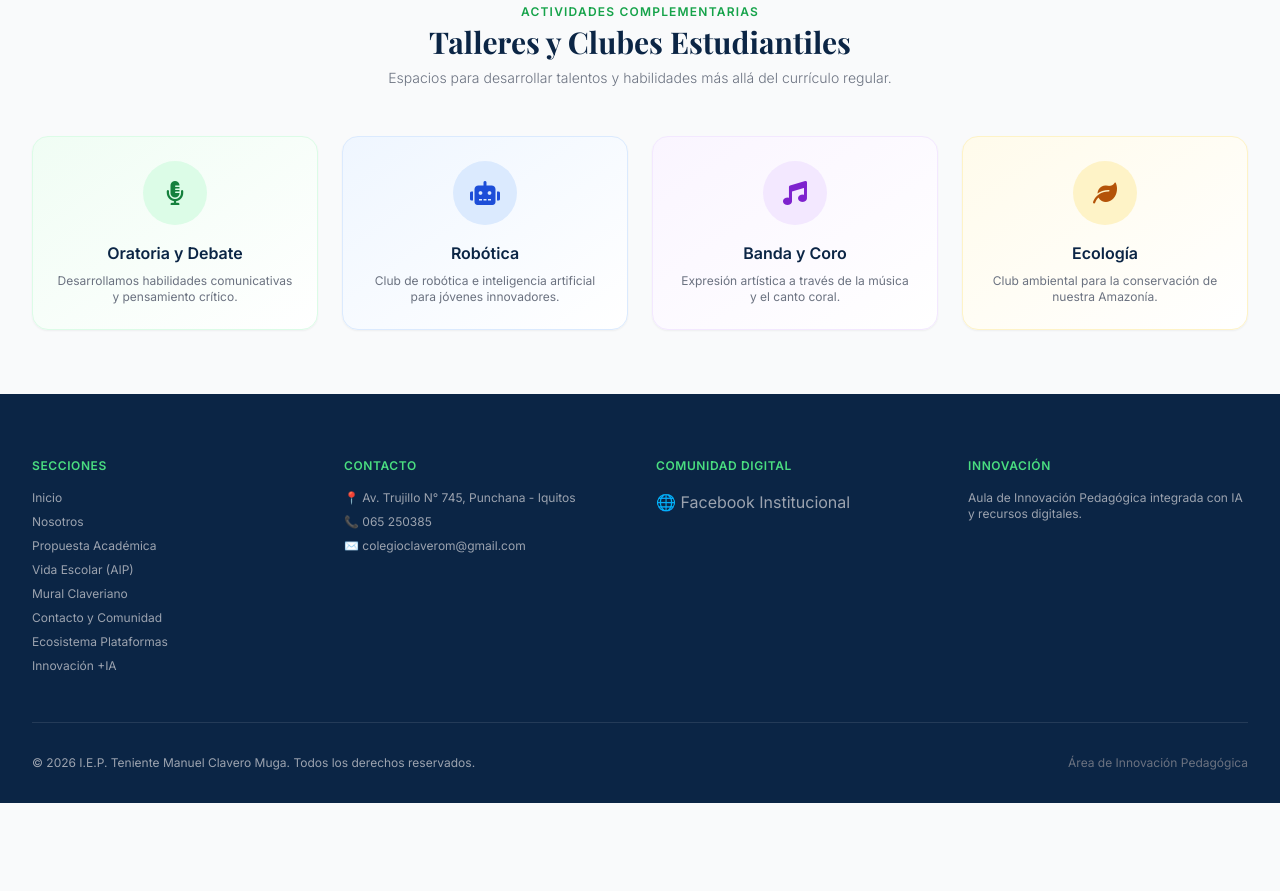
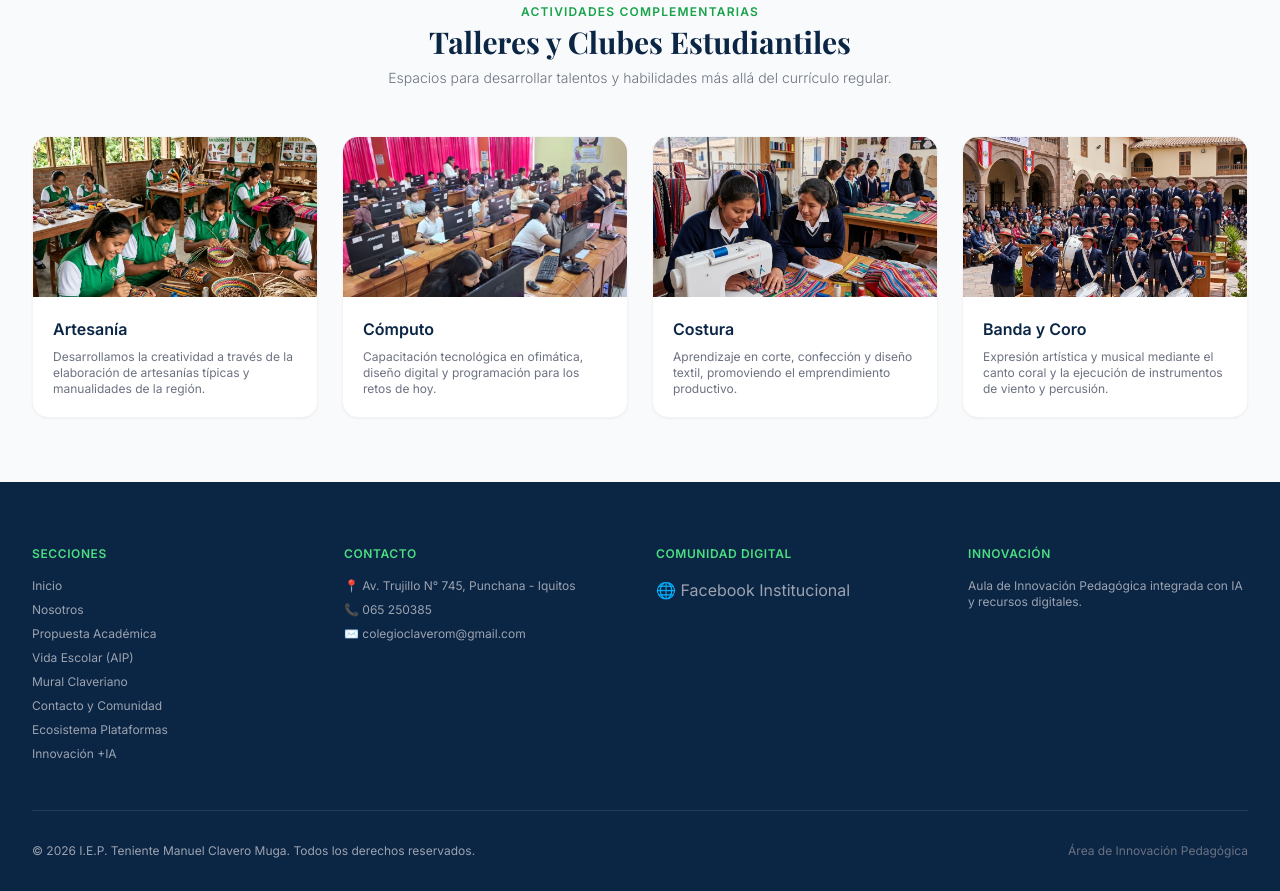
Before and after one commit to Lennin400/pagina-web-clavero, a plain HTML site: page vida-escolar.html in a window 1280 px wide. Shown: the part 1480-2371 px from the top of the page. Before the commit the page ends 2283 px from the top, so only its background shows below. Drawn offline with nearby package versions, Linux system fonts and the light colour scheme.

Commit message:
Actualizacion: Imagenes en inicio, talleres y boton flotante de WhatsApp

```diff
--- a/vida-escolar.html
+++ b/vida-escolar.html
@@ -72,7 +72,7 @@
 
     <!-- ==================== HERO SECTION ==================== -->
     <div class="relative pt-32 pb-20 bg-[#0B2545] text-white overflow-hidden">
-        <div class="absolute inset-0 opacity-20 bg-cover bg-center" style="background-image: url('https://images.unsplash.com/photo-1516321318423-f06f85e504b3?auto=format&fit=crop&w=1920&q=80');"></div>
+        <div class="absolute inset-0 opacity-20 bg-cover bg-center" style="background-image: url('imagenes/aula-computo.jpg');"></div>
         <div class="relative max-w-5xl mx-auto px-4 text-center">
             <span class="text-xs font-semibold uppercase tracking-widest text-green-400 bg-green-400/10 px-3 py-1 rounded-full">Experiencia Claveriana</span>
             <h1 class="font-title text-4xl md:text-5xl font-bold mt-4 mb-4">Vida Escolar y Co-creación</h1>
@@ -128,7 +128,7 @@
             <div class="grid grid-cols-1 md:grid-cols-3 gap-8">
                 <div class="bg-white rounded-2xl overflow-hidden shadow-md hover:shadow-xl transition duration-300">
                     <div class="h-48 bg-gray-200 relative overflow-hidden">
-                        <img src="https://images.unsplash.com/photo-1546519638-68e109498ffc?q=80&w=800" alt="Fútbol" class="w-full h-full object-cover transition-transform duration-500 hover:scale-105" loading="lazy">
+                        <img src="imagenes/deporte-futbol-menores.jpg" alt="Fútbol" class="w-full h-full object-cover transition-transform duration-500 hover:scale-105" loading="lazy">
                     </div>
                     <div class="p-5">
                         <h3 class="font-bold text-lg text-[#0B2545] mb-2">⚽ Torneos Deportivos</h3>
@@ -137,7 +137,7 @@
                 </div>
                 <div class="bg-white rounded-2xl overflow-hidden shadow-md hover:shadow-xl transition duration-300">
                     <div class="h-48 bg-gray-200 relative overflow-hidden">
-                        <img src="https://images.unsplash.com/photo-1534438327276-14e5300c3a48?q=80&w=800" alt="Gimnasia" class="w-full h-full object-cover transition-transform duration-500 hover:scale-105" loading="lazy">
+                        <img src="imagenes/deporte-futbol-mayores.jpg" alt="Gimnasia" class="w-full h-full object-cover transition-transform duration-500 hover:scale-105" loading="lazy">
                     </div>
                     <div class="p-5">
                         <h3 class="font-bold text-lg text-[#0B2545] mb-2">🤸 Educación Física</h3>
@@ -146,7 +146,7 @@
                 </div>
                 <div class="bg-white rounded-2xl overflow-hidden shadow-md hover:shadow-xl transition duration-300">
                     <div class="h-48 bg-gray-200 relative overflow-hidden">
-                        <img src="https://images.unsplash.com/photo-1517836357463-d25dfeac3438?q=80&w=800" alt="Entrenamiento" class="w-full h-full object-cover transition-transform duration-500 hover:scale-105" loading="lazy">
+                        <img src="imagenes/deporte-lagarto.jpg" alt="Entrenamiento" class="w-full h-full object-cover transition-transform duration-500 hover:scale-105" loading="lazy">
                     </div>
                     <div class="p-5">
                         <h3 class="font-bold text-lg text-[#0B2545] mb-2">🏅 Entrenamiento Especializado</h3>
@@ -165,33 +165,45 @@
             </div>
 
             <div class="grid grid-cols-1 sm:grid-cols-2 lg:grid-cols-4 gap-6">
-                <div class="bg-gradient-to-br from-green-50 to-white p-6 rounded-2xl text-center border border-green-100 shadow-sm hover:shadow-md transition hover:-translate-y-1 duration-300">
-                    <div class="w-16 h-16 bg-green-100 rounded-full flex items-center justify-center text-green-700 mx-auto mb-4">
-                        <i class="fas fa-microphone-alt text-2xl"></i>
+                <!-- Artesanía -->
+                <div class="bg-white rounded-2xl overflow-hidden shadow-sm border border-gray-100 hover:shadow-md transition hover:-translate-y-1 duration-300">
+                    <div class="h-40 bg-gray-200 relative overflow-hidden">
+                        <img src="imagenes/taller-artesania.png" alt="Taller de Artesanía" class="w-full h-full object-cover transition-transform duration-500 hover:scale-105" loading="lazy">
                     </div>
-                    <h3 class="font-bold text-[#0B2545] mb-2">Oratoria y Debate</h3>
-                    <p class="text-gray-500 text-xs">Desarrollamos habilidades comunicativas y pensamiento crítico.</p>
+                    <div class="p-5">
+                        <h3 class="font-bold text-[#0B2545] mb-2">Artesanía</h3>
+                        <p class="text-gray-500 text-xs">Desarrollamos la creatividad a través de la elaboración de artesanías típicas y manualidades de la región.</p>
+                    </div>
                 </div>
-                <div class="bg-gradient-to-br from-blue-50 to-white p-6 rounded-2xl text-center border border-blue-100 shadow-sm hover:shadow-md transition hover:-translate-y-1 duration-300">
-                    <div class="w-16 h-16 bg-blue-100 rounded-full flex items-center justify-center text-blue-700 mx-auto mb-4">
-                        <i class="fas fa-robot text-2xl"></i>
+                <!-- Cómputo -->
+                <div class="bg-white rounded-2xl overflow-hidden shadow-sm border border-gray-100 hover:shadow-md transition hover:-translate-y-1 duration-300">
+                    <div class="h-40 bg-gray-200 relative overflow-hidden">
+                        <img src="imagenes/aula-computo.jpg" alt="Taller de Cómputo" class="w-full h-full object-cover transition-transform duration-500 hover:scale-105" loading="lazy">
                     </div>
-                    <h3 class="font-bold text-[#0B2545] mb-2">Robótica</h3>
-                    <p class="text-gray-500 text-xs">Club de robótica e inteligencia artificial para jóvenes innovadores.</p>
+                    <div class="p-5">
+                        <h3 class="font-bold text-[#0B2545] mb-2">Cómputo</h3>
+                        <p class="text-gray-500 text-xs">Capacitación tecnológica en ofimática, diseño digital y programación para los retos de hoy.</p>
+                    </div>
                 </div>
-                <div class="bg-gradient-to-br from-purple-50 to-white p-6 rounded-2xl text-center border border-purple-100 shadow-sm hover:shadow-md transition hover:-translate-y-1 duration-300">
-                    <div class="w-16 h-16 bg-purple-100 rounded-full flex items-center justify-center text-purple-700 mx-auto mb-4">
-                        <i class="fas fa-music text-2xl"></i>
+                <!-- Costura -->
+                <div class="bg-white rounded-2xl overflow-hidden shadow-sm border border-gray-100 hover:shadow-md transition hover:-translate-y-1 duration-300">
+                    <div class="h-40 bg-gray-200 relative overflow-hidden">
+                        <img src="imagenes/taller-costura.png" alt="Taller de Costura" class="w-full h-full object-cover transition-transform duration-500 hover:scale-105" loading="lazy">
                     </div>
-                    <h3 class="font-bold text-[#0B2545] mb-2">Banda y Coro</h3>
-                    <p class="text-gray-500 text-xs">Expresión artística a través de la música y el canto coral.</p>
+                    <div class="p-5">
+                        <h3 class="font-bold text-[#0B2545] mb-2">Costura</h3>
+                        <p class="text-gray-500 text-xs">Aprendizaje en corte, confección y diseño textil, promoviendo el emprendimiento productivo.</p>
+                    </div>
                 </div>
-                <div class="bg-gradient-to-br from-amber-50 to-white p-6 rounded-2xl text-center border border-amber-100 shadow-sm hover:shadow-md transition hover:-translate-y-1 duration-300">
-                    <div class="w-16 h-16 bg-amber-100 rounded-full flex items-center justify-center text-amber-700 mx-auto mb-4">
-                        <i class="fas fa-leaf text-2xl"></i>
+                <!-- Banda y Coro -->
+                <div class="bg-white rounded-2xl overflow-hidden shadow-sm border border-gray-100 hover:shadow-md transition hover:-translate-y-1 duration-300">
+                    <div class="h-40 bg-gray-200 relative overflow-hidden">
+                        <img src="imagenes/taller-banda-coro.png" alt="Taller de Banda y Coro" class="w-full h-full object-cover transition-transform duration-500 hover:scale-105" loading="lazy">
                     </div>
-                    <h3 class="font-bold text-[#0B2545] mb-2">Ecología</h3>
-                    <p class="text-gray-500 text-xs">Club ambiental para la conservación de nuestra Amazonía.</p>
+                    <div class="p-5">
+                        <h3 class="font-bold text-[#0B2545] mb-2">Banda y Coro</h3>
+                        <p class="text-gray-500 text-xs">Expresión artística y musical mediante el canto coral y la ejecución de instrumentos de viento y percusión.</p>
+                    </div>
                 </div>
             </div>
         </div>
```
Also changed, not shown: academico.html (+1 -1 lines), comunidad.html (+22 -2 lines), index.html (+25 -15 lines), mural.html (+10 -0 lines), imagenes/aula-computo.jpg (added), imagenes/deporte-futbol-mayores.jpg (added), imagenes/deporte-futbol-menores.jpg (added), imagenes/deporte-lagarto.jpg (added), imagenes/grupo-estudiantes.jpg (added), imagenes/index-ciencia.png (added), imagenes/index-cultura.png (added), imagenes/index-innovacion.png (added), imagenes/taller-artesania.png (added), imagenes/taller-banda-coro.png (added), 1 more files.
